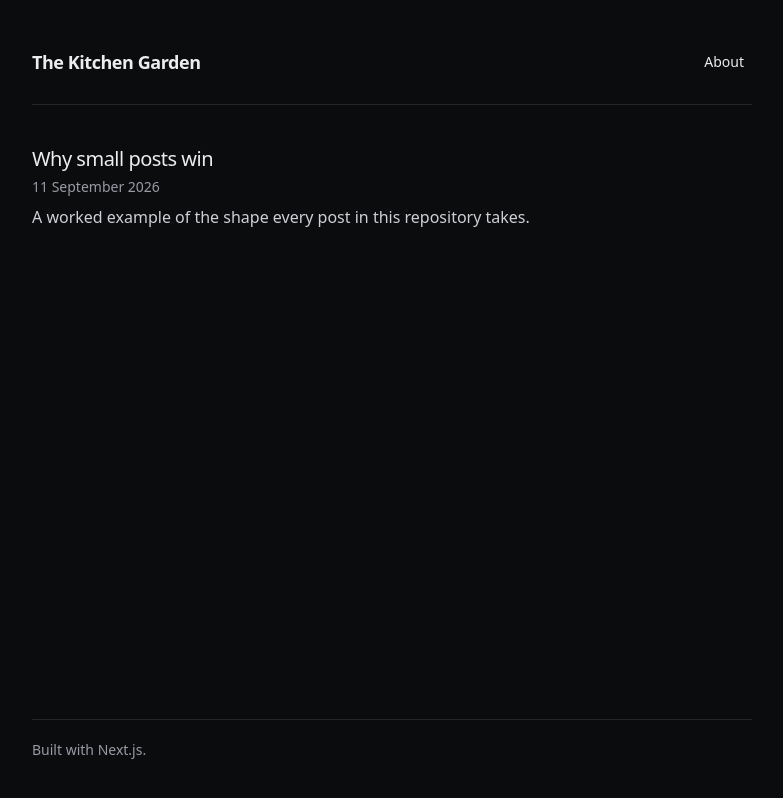
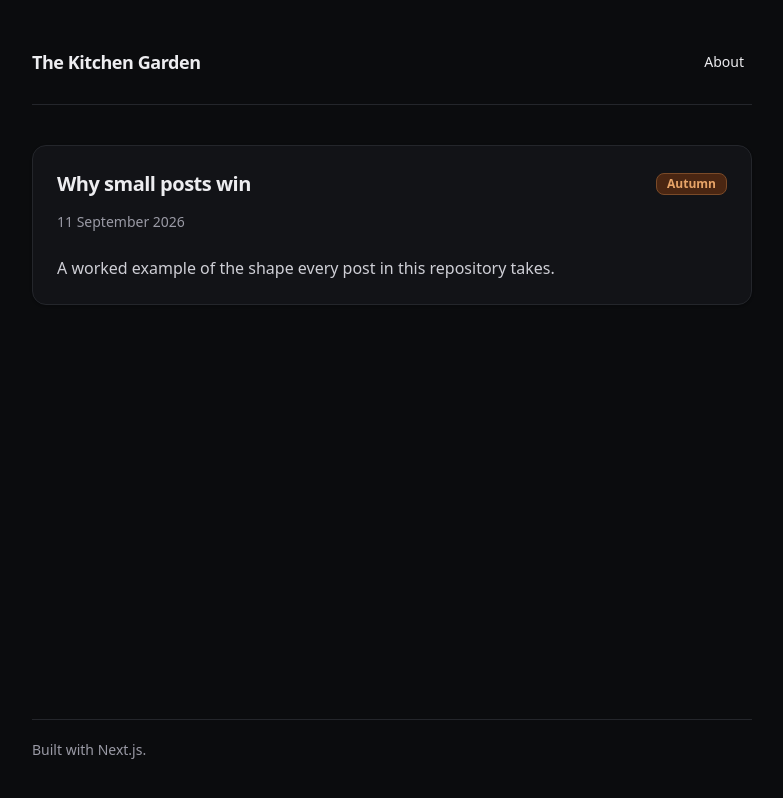
Before and after one commit to wishwhip-dev/bench-mv1x8f4r-garden, a Next.js app: page / in a window 1280 px wide. Shown: the whole page, without its empty margins (248-1031 px from the left). Built offline with nearby package versions, Linux system fonts and the light colour scheme; no server answers.

Commit message:
WIP task b0a74753 step 14 [skip ci]

```diff
--- a/app/page.tsx
+++ b/app/page.tsx
@@ -1,9 +1,13 @@
 import Link from "next/link";
 import { formatPublished, listPosts } from "@/lib/posts";
+import { seasonOfPost } from "@/lib/seasons";
+import { SeasonBadge } from "@/components/season-badge";
+import { Card, CardContent, CardHeader, CardTitle } from "@/components/ui/card";
 
 /**
  * The index. Generated from the posts on disk — there is no list to maintain and nothing here to
- * edit when a post is added. See `lib/posts.ts`.
+ * edit when a post is added. See `lib/posts.ts`. Newest first, so a scroll down the page walks
+ * back through the seasons; each card carries its season badge, one colour per season.
  */
 export default function Home() {
   const posts = listPosts();
@@ -17,20 +21,29 @@ export default function Home() {
   }
 
   return (
-    <ul className="flex flex-col gap-8">
+    <ul className="flex flex-col gap-5">
       {posts.map((post) => (
         <li key={post.slug}>
-          <article>
-            <h2 className="text-xl font-medium tracking-tight">
-              <Link href={`/posts/${post.slug}`} className="no-underline hover:text-primary">
-                {post.title}
-              </Link>
-            </h2>
-            <p className="mt-1 text-sm text-muted-foreground">
-              <time dateTime={post.published}>{formatPublished(post.published)}</time>
-            </p>
-            {post.blurb && <p className="mt-2 text-[var(--prose-body)]">{post.blurb}</p>}
-          </article>
+          <Link href={`/posts/${post.slug}`} className="group block rounded-xl no-underline">
+            <Card className="transition-colors group-hover:border-primary/50">
+              <CardHeader className="gap-2">
+                <div className="flex flex-wrap items-center justify-between gap-x-3 gap-y-2">
+                  <CardTitle className="text-xl leading-snug tracking-tight group-hover:text-primary">
+                    {post.title}
+                  </CardTitle>
+                  <SeasonBadge season={seasonOfPost(post)} />
+                </div>
+                <p className="text-sm text-muted-foreground">
+                  <time dateTime={post.published}>{formatPublished(post.published)}</time>
+                </p>
+              </CardHeader>
+              {post.blurb && (
+                <CardContent>
+                  <p className="text-[var(--prose-body)]">{post.blurb}</p>
+                </CardContent>
+              )}
+            </Card>
+          </Link>
         </li>
       ))}
     </ul>
```
